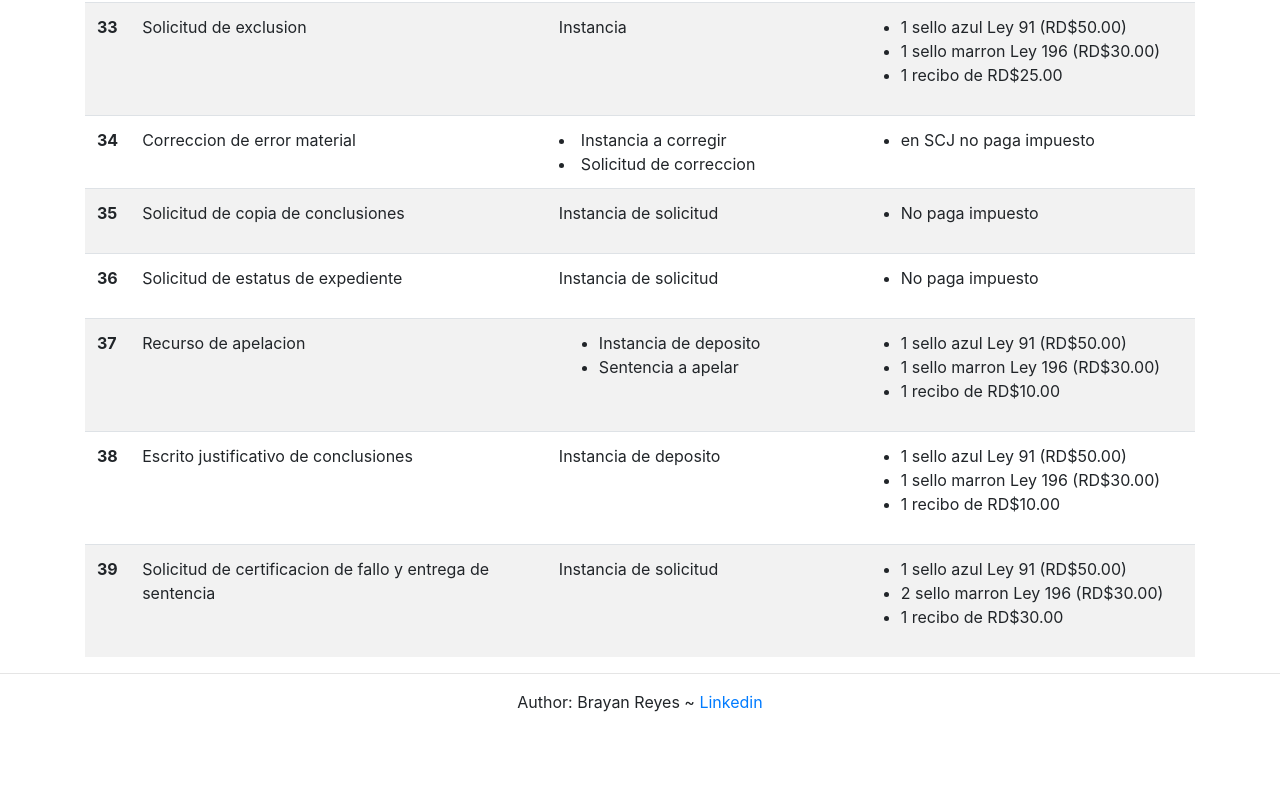
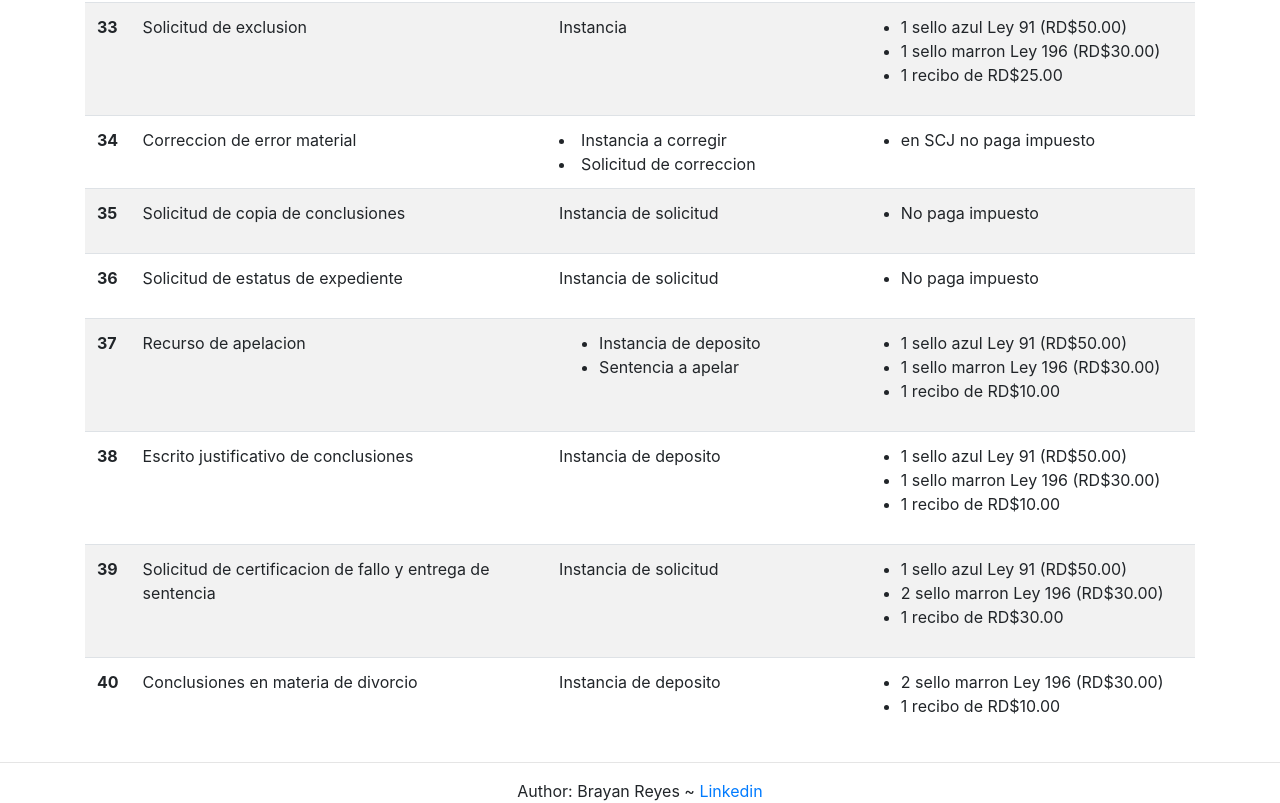
Before and after one commit to brrrayan/Facilitador, a plain HTML site: page index.html in a window 1280 px wide. Shown: the part 3884-4687 px from the top of the page. Before the commit the page ends 4598 px from the top, so only its background shows below. Drawn offline with nearby package versions, Linux system fonts and the light colour scheme.

Commit message:
Update index.html
Added a new row

```diff
--- a/index.html
+++ b/index.html
@@ -763,6 +763,21 @@
                     </ul>
                 </td>
               </tr>
+                <tr>
+                <th scope="row">40</th>
+                <td>Conclusiones en materia de divorcio</td>
+                <td>Instancia de deposito</td>
+                <td>
+                    <ul>
+                        <li>
+                            2 sello marron Ley 196 (RD$30.00)
+                        </li>
+                        <li>
+                            1 recibo de RD$10.00
+                        </li>
+                    </ul>
+                </td>
+              </tr>
 
             </tbody>
           </table>
```
